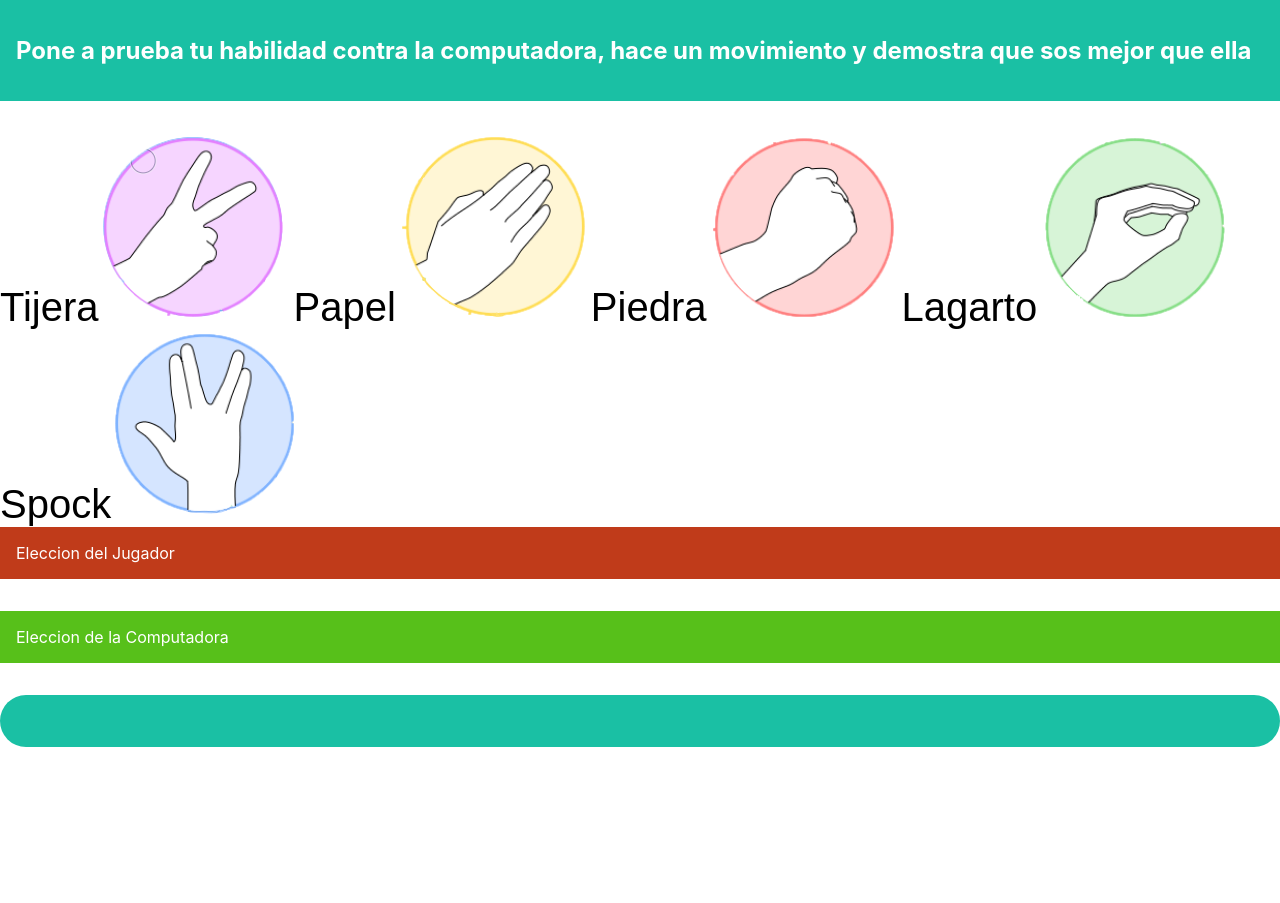
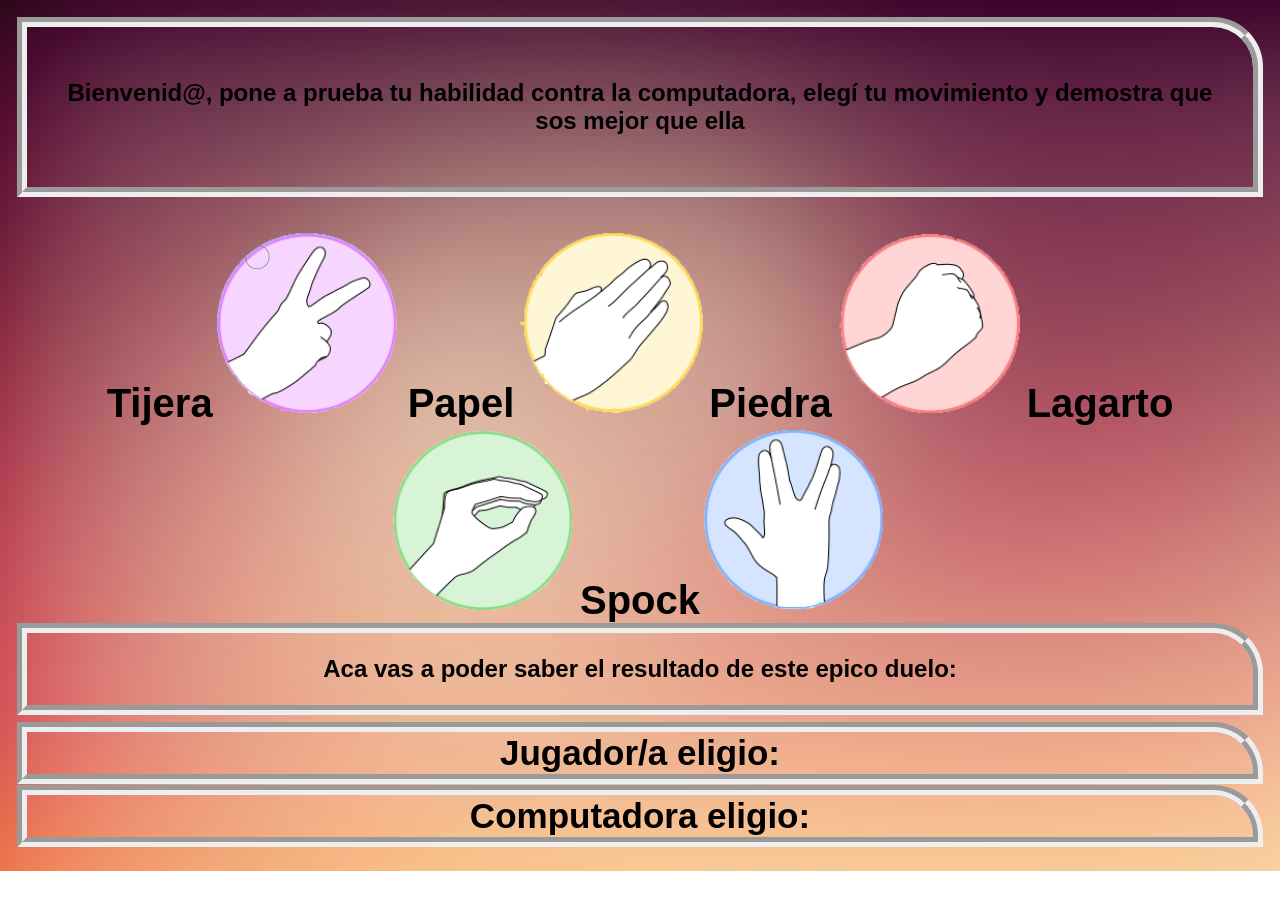
Before and after one commit to FernandoRoldan77/unq-ui--Fernando-Roldan--trabajo-final, a React (Create React App) app in the folder piedra-papel-tijera-unqui/: page / in a window 1280 px wide. Before the commit the page ends 800 px from the top, so only its background shows below. Built offline with nearby package versions, Linux system fonts and the light colour scheme.

Commit message:
feat-mejorado el ccs

```diff
--- a/piedra-papel-tijera-unqui/src/App.css
+++ b/piedra-papel-tijera-unqui/src/App.css
@@ -1,57 +1,79 @@
   .App{
   display: grid;
   grid-area: auto;
+  text-align: center;
+  padding: 1em;
+  margin-bottom: 2em;
+  background-image: url("imagenes/imagen\ background.jpg");
+  font-family: Arial, Helvetica, sans-serif;
 }
 
 .titulo{
 
-padding: 1em;
+text-align: center;
+border-start-end-radius: 50px;
+
+border-style: groove ;
+border-width: 10px;
+padding: 2em;
 margin-bottom: 2em;
-background-color: rgb(26, 192, 164);
-color: #fff;
+
+ }
+ .resultado{
+
+border-start-end-radius: 50px;
+border-style: groove ;
+border-width: 10px;
+text-align: center;
+border-start-end-radius: 50px;
+padding: 2px;
+margin-bottom: 3px;
+
+ }
+
+ .sectionTituloYResultado{
+
+text-align: center;
+padding: 1px;
+margin-bottom: 2px;
+
+color: black;
+font-weight: bold;
  }
 
 .eleccion {
+
 display: contents;
+text-align: end;
 font-size: 40px;
 font-family: Arial, Helvetica, sans-serif;
-padding: 60px;
-padding-left: 60px;
-padding-top: 60px;
+font-weight: bold;
+}
 
+.sectionEleccionesDeRivales{
+
+display: grid;
+text-align: center;
+font-size: 35px;
+font-weight: bold;
+padding: 1px;
+margin-bottom: 5px;
+}
+.jugador{
+text-align: center;
+border-start-end-radius: 50px;
+border-style: groove ;
+border-width: 10px;
+padding: 1px;
+margin-bottom: 1px;
 
 }
- .elecciones {
 
-  border-radius: 5px;
-  justify-items: center;
-
+.computadora{
+text-align: center;
+border-start-end-radius: 50px;
+border-style: groove ;
+border-width: 10px;
+padding: 1px;
+margin-block-end: 2px;
 }
- .resultado{
-
-
-  padding: 1em;
-  border-radius: 50px;
-  margin-bottom: 1em;
-  background-color: rgb(26, 192, 164);
-  color: #fff;
- }
-
-
-.jugador{
-
-justify-content: center;
-align-items: baseline;
-padding: 1em;
-margin-bottom: 2em;
-background-color: rgb(192, 59, 26);
-color: #fff;
-}
-
- .computadora{
-
-padding: 1em;
-margin-bottom: 2em;
-background-color: rgb(87, 192, 26);
-color: #fff;
-}
--- a/piedra-papel-tijera-unqui/src/App.js
+++ b/piedra-papel-tijera-unqui/src/App.js
@@ -68,7 +68,8 @@ function App() {
     <div className="App">
 
       <main>
-        <section>
+
+        <section className = "sectionTituloYResultado">
         <Titulo />
         <div className="elecciones">
             {
@@ -79,22 +80,14 @@ function App() {
             }
 
           </div>
-
-          <div className="jugador"> Eleccion del Jugador </div>
-          <div className="eleccion">{eleccionDelJugador.eleccion} </div>
-
-          <div className="computadora"> Eleccion de la Computadora</div>
-          <div className="eleccion">{eleccionDeLaComputadora.eleccion}</div>
-
-        </section>
-        <section>
-          <div className = "resultado">
-          <Resultado  jugador={eleccionDelJugador} computadora={eleccionDeLaComputadora} />
+          <div className = "resultado"  >
+          <Resultado jugador={eleccionDelJugador} computadora={eleccionDeLaComputadora} />
           </div>
           </section>
-          <section>
 
-
+            <section className = "sectionEleccionesDeRivales">
+          <div className="jugador"> Jugador/a eligio: {eleccionDelJugador.eleccion} </div>
+          <div className="computadora"> Computadora eligio: {eleccionDeLaComputadora.eleccion}</div>
           </section>
       </main>
 
--- a/piedra-papel-tijera-unqui/src/Resultado.js
+++ b/piedra-papel-tijera-unqui/src/Resultado.js
@@ -6,18 +6,18 @@ const Resultado = (props) => {
 
         if (props.jugador.ganaContra.includes(props.computadora.eleccion) && !props.computadora.ganaContra.includes(props.jugador.eleccion)) {
 
-                resultadoFinal = <h1> Ganador: Jugador  </h1>
+                resultadoFinal = <h1> Felicidades Jugador/a, derrotaste a una computadora  </h1>
 
         } else if (props.computadora.ganaContra.includes(props.jugador.eleccion) && !props.jugador.ganaContra.includes(props.computadora.eleccion)) {
-                resultadoFinal = <h1> Ganador : Computadora </h1>
+                resultadoFinal = <h1> Felicidades Computadora, derrotaste a un/una human@ </h1>
 
         } else if (props.computadora.eleccion && props.jugador.eleccion) {
-                resultadoFinal = <h1> Empate</h1>
+                resultadoFinal = <h1> Sus habilidades estan equilibradas, se decide un empate</h1>
 
         }
 
         return (
-                <h1>{resultadoFinal}</h1>
+                <h1>Aca vas a poder saber el resultado de este epico duelo:{resultadoFinal}</h1>
         )
 
 }
--- a/piedra-papel-tijera-unqui/src/Titulo.js
+++ b/piedra-papel-tijera-unqui/src/Titulo.js
@@ -3,8 +3,7 @@ import React from 'react'
 function Titulo() {
   return (
     <div className = "titulo">
-      <h1>Pone a prueba tu habilidad contra la computadora, hace un movimiento y demostra que sos mejor que ella</h1>
-
+      <h1>Bienvenid@, pone a prueba tu habilidad contra la computadora, elegí tu movimiento y demostra que sos mejor que ella</h1>
     </div>
   )
 }
```
Also changed, not shown: piedra-papel-tijera-unqui/src/Eleccion.js (line endings or trailing spaces), piedra-papel-tijera-unqui/src/imagenes/imagen background.jpg (added), 1 other file (tests, documents, lock files or other folders).
